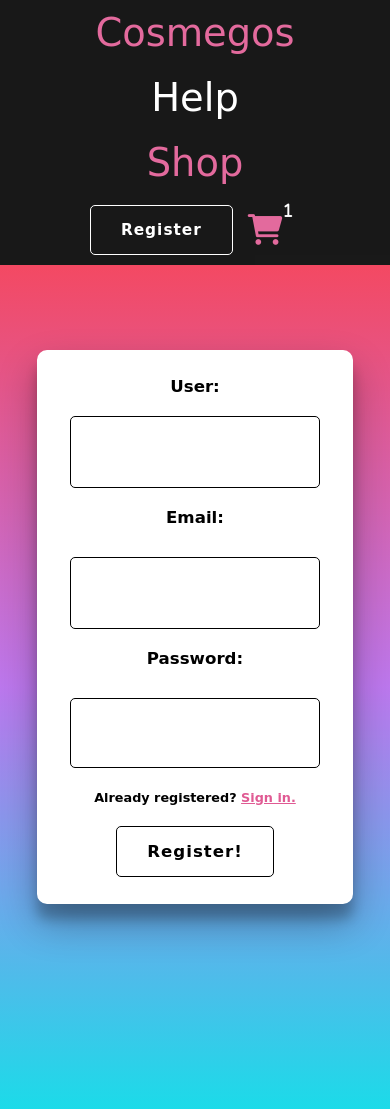
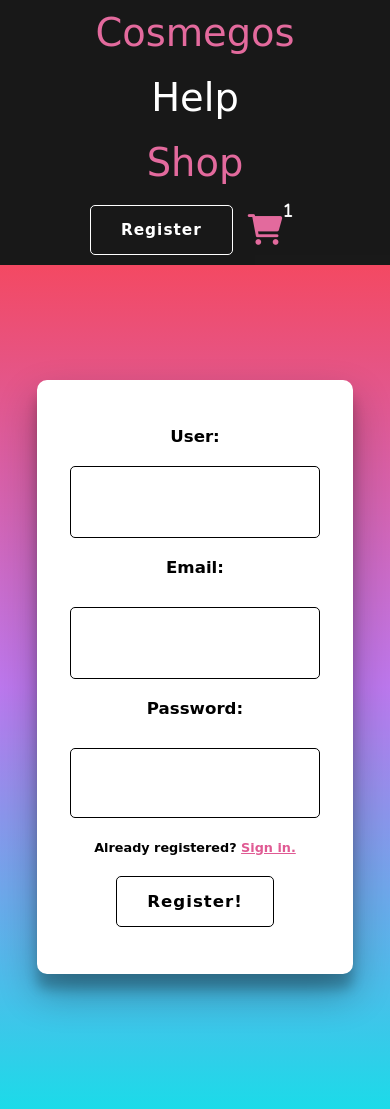
Before and after one commit to eIonut/e-Commerce, a Node server app: page /register in a window 390 px wide. Run offline with Node 20, Linux system fonts and the light colour scheme; some libraries are stand-ins or nearby versions; some web fonts are replaced.

Commit message:
fixed register form bug

```diff
--- a/public/css/register.css
+++ b/public/css/register.css
@@ -231,7 +231,10 @@ h5 {
     justify-content: center;
     align-items: center;
     font-size: 0.8em;
+    margin-top: 100px;
     margin-bottom: 120px;
+    padding-top: 20px;
+    padding-bottom: 20px;
   }
 
   nav {
```
